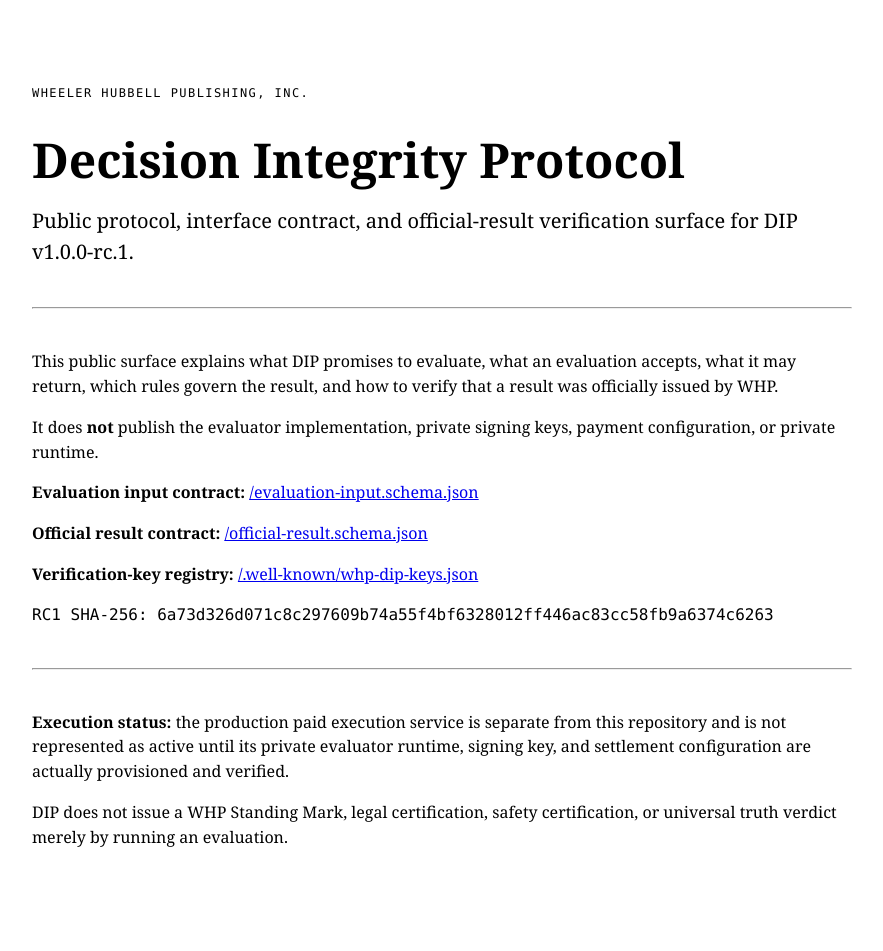
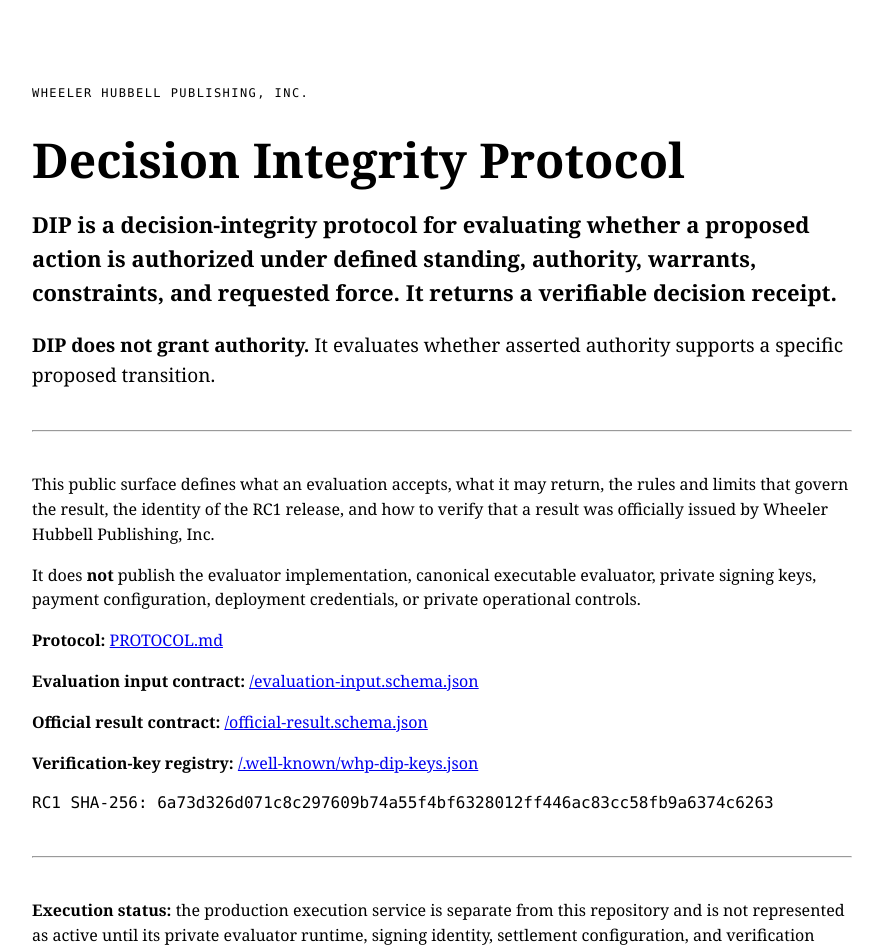
Before and after one commit to wheelerhubbell/DIP, a Next.js app: page / in a window 1280 px wide. Shown: the top 951 px of the page, without its empty margins (198-1081 px from the left). Built offline with nearby package versions, Linux system fonts and the light colour scheme.

Commit message:
docs: lead with bounded DIP public claim

```diff
--- a/app/page.tsx
+++ b/app/page.tsx
@@ -19,19 +19,30 @@
       <h1 style={{ fontSize: 48, lineHeight: 1.05, marginBottom: 16 }}>
         Decision Integrity Protocol
       </h1>
-      <p style={{ fontSize: 20 }}>
-        Public protocol, interface contract, and official-result verification
-        surface for DIP v1.0.0-rc.1.
+      <p style={{ fontSize: 22 }}>
+        <strong>DIP is a decision-integrity protocol for evaluating whether a
+        proposed action is authorized under defined standing, authority,
+        warrants, constraints, and requested force. It returns a verifiable
+        decision receipt.</strong>
+      </p>
+      <p style={{ fontSize: 19 }}>
+        <strong>DIP does not grant authority.</strong> It evaluates whether
+        asserted authority supports a specific proposed transition.
       </p>
       <hr style={{ margin: "40px 0" }} />
       <p>
-        This public surface explains what DIP promises to evaluate, what an
-        evaluation accepts, what it may return, which rules govern the result,
-        and how to verify that a result was officially issued by WHP.
+        This public surface defines what an evaluation accepts, what it may
+        return, the rules and limits that govern the result, the identity of the
+        RC1 release, and how to verify that a result was officially issued by
+        Wheeler Hubbell Publishing, Inc.
       </p>
       <p>
         It does <strong>not</strong> publish the evaluator implementation,
-        private signing keys, payment configuration, or private runtime.
+        canonical executable evaluator, private signing keys, payment
+        configuration, deployment credentials, or private operational controls.
+      </p>
+      <p>
+        <strong>Protocol:</strong> <a href="https://github.com/wheelerhubbell/DIP/blob/main/PROTOCOL.md">PROTOCOL.md</a>
       </p>
       <p>
         <strong>Evaluation input contract:</strong>{" "}
@@ -52,15 +63,16 @@
       </p>
       <hr style={{ margin: "40px 0" }} />
       <p>
-        <strong>Execution status:</strong> the production paid execution service
-        is separate from this repository and is not represented as active until
-        its private evaluator runtime, signing key, and settlement configuration
-        are actually provisioned and verified.
+        <strong>Execution status:</strong> the production execution service is
+        separate from this repository and is not represented as active until its
+        private evaluator runtime, signing identity, settlement configuration,
+        and verification path are actually provisioned and verified.
       </p>
       <p>
-        DIP does not issue a WHP Standing Mark, legal certification, safety
-        certification, or universal truth verdict merely by running an
-        evaluation.
+        An evaluation does not replace law, human judgment, organizational
+        governance, or external authority. It does not issue a WHP Standing
+        Mark, legal certification, safety certification, or universal truth
+        verdict merely by running.
       </p>
     </main>
   );
```
